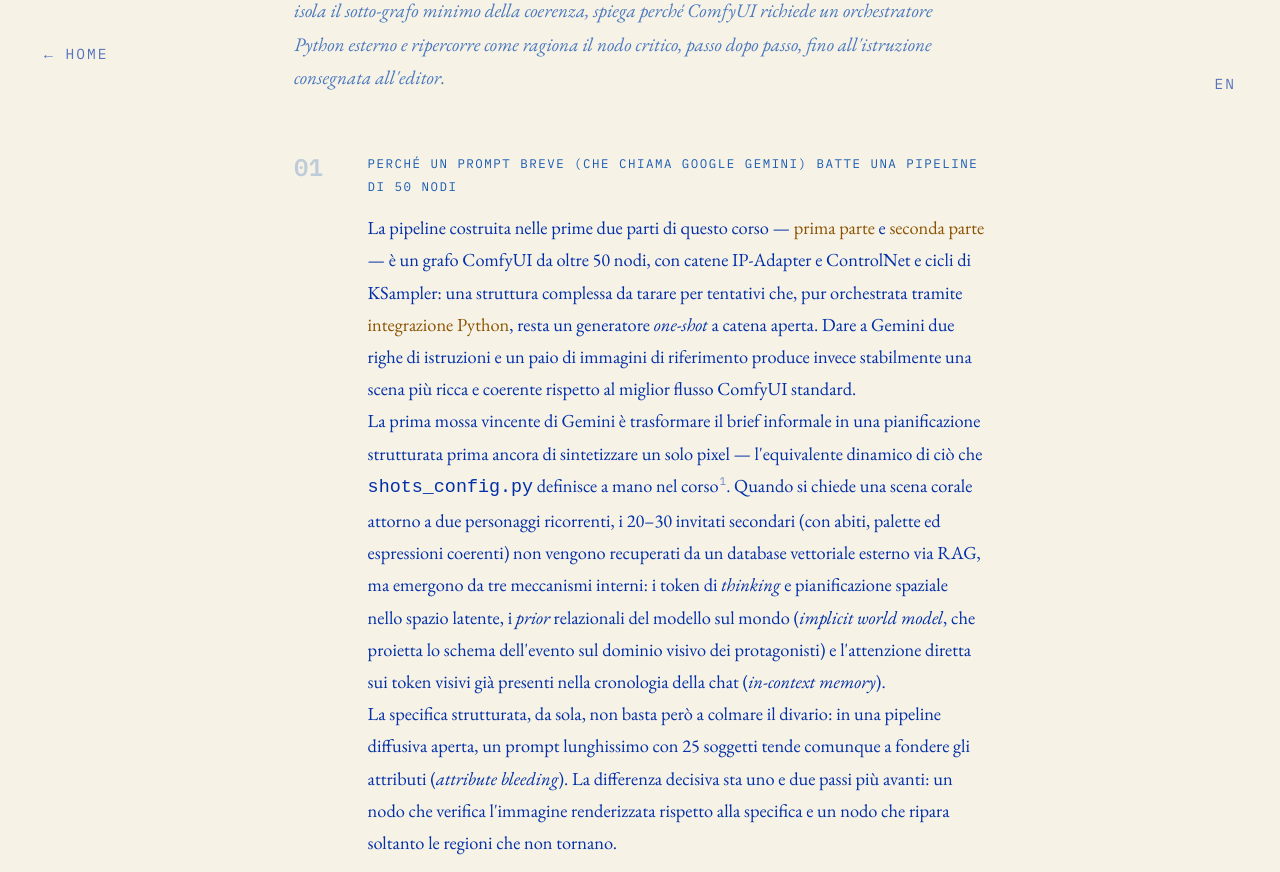
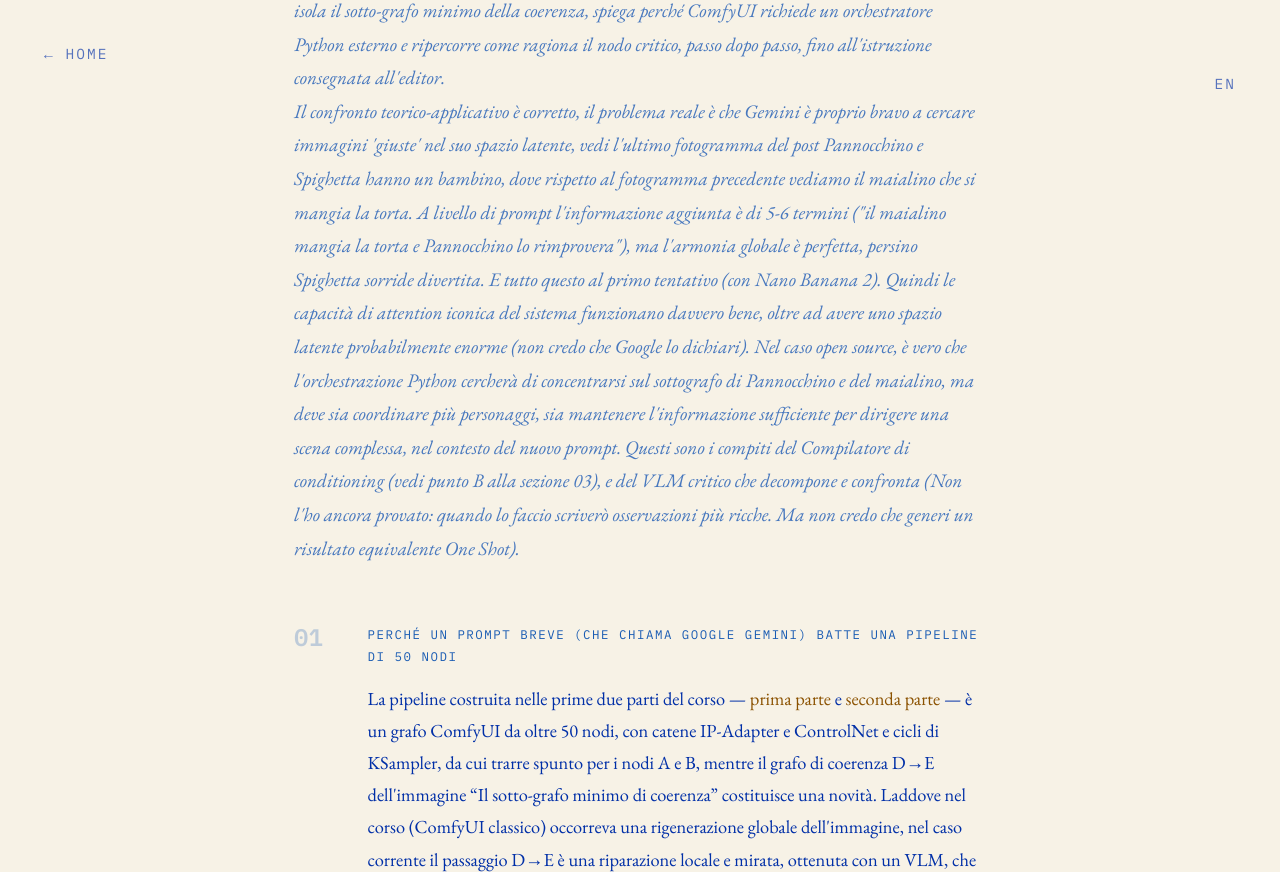
Before and after one commit to paoloalessandromarocco/storyline-engine, a plain HTML site: page post-confyui-confronto-gemini.html in a window 1280 px wide. Shown: the part 680-1552 px from the top of the page. Drawn offline with Linux system fonts and the light colour scheme.

Commit message:
Add Pannocchino/Spighetta example to the Gemini vs ComfyUI comparison (IT/EN)
Translate Paolo's new addendum paragraph (latent-space retrieval example
from the Pannocchino e Spighetta baby post, and the node-A/B vs D->E
distinction) into the English version. Also fixed a handful of typos
and inconsistent capitalization in the Italian (proprio, davvero,
concentrarsi, ComfyUI/Python casing, Spighetta/Pannocchino capitalization,
D->E arrow entity) while translating.

Co-Authored-By: Claude Sonnet 5 <noreply@anthropic.com>
Claude-Session: https://claude.ai/code/session_01JRcmtxgidLkJKA5xpBvSmM

```diff
--- a/post-confyui-confronto-gemini.html
+++ b/post-confyui-confronto-gemini.html
@@ -258,7 +258,8 @@
       </div>
 
       <p class="post-abstract-text">
-        Un prompt di due righe su Gemini batte spesso una pipeline ComfyUI da 50 nodi costruita a mano, soprattutto nelle scene complesse e corali. Il divario non dipende dalla lunghezza del testo, ma da due meccanismi che i modelli nativamente multimodali fondono in un unico passaggio interno: l'espansione del brief in una rappresentazione latente ad alta densità &mdash; dove dettagli impliciti e personaggi secondari emergono dai <em>prior</em> relazionali e dalla memoria di contesto, senza bisogno di un RAG esterno &mdash; e un ciclo chiuso in cui un livello critico verifica l'immagine rispetto a una specifica mentre un editor correttivo ripara solo ciò che non torna. Questo post ricostruisce quell'architettura come grafo aperto (nodi A&ndash;E) &mdash; mostrando come pianificazione strutturata e retrieval visivo compensino in open source ciò che Gemini fa nello spazio latente &mdash; isola il sotto-grafo minimo della coerenza, spiega perché ComfyUI richiede un orchestratore Python esterno e ripercorre come ragiona il nodo critico, passo dopo passo, fino all'istruzione consegnata all'editor.
+        Un prompt di due righe su Gemini batte spesso una pipeline ComfyUI da 50 nodi costruita a mano, soprattutto nelle scene complesse e corali. Il divario non dipende dalla lunghezza del testo, ma da due meccanismi che i modelli nativamente multimodali fondono in un unico passaggio interno: l'espansione del brief in una rappresentazione latente ad alta densità &mdash; dove dettagli impliciti e personaggi secondari emergono dai <em>prior</em> relazionali e dalla memoria di contesto, senza bisogno di un RAG esterno &mdash; e un ciclo chiuso in cui un livello critico verifica l'immagine rispetto a una specifica mentre un editor correttivo ripara solo ciò che non torna. Questo post ricostruisce quell'architettura come grafo aperto (nodi A&ndash;E) &mdash; mostrando come pianificazione strutturata e retrieval visivo compensino in open source ciò che Gemini fa nello spazio latente &mdash; isola il sotto-grafo minimo della coerenza, spiega perché ComfyUI richiede un orchestratore Python esterno e ripercorre come ragiona il nodo critico, passo dopo passo, fino all'istruzione consegnata all'editor. <br>
+		Il confronto teorico-applicativo è corretto, il problema reale è che Gemini è proprio bravo a cercare immagini 'giuste' nel suo spazio latente, vedi l'ultimo fotogramma del post <i>Pannocchino e Spighetta hanno un bambino</i>, dove rispetto al fotogramma precedente vediamo il maialino che si mangia la torta. A livello di prompt l'informazione aggiunta è di 5-6 termini ("il maialino mangia la torta e Pannocchino lo rimprovera"), ma l'armonia globale è perfetta, persino Spighetta sorride divertita. E tutto questo al primo tentativo (con Nano Banana 2). Quindi le capacità di attention iconica del sistema funzionano davvero bene, oltre ad avere uno spazio latente probabilmente enorme (non credo che Google lo dichiari). Nel caso open source, è vero che l'orchestrazione Python cercherà di concentrarsi sul sottografo di Pannocchino e del maialino, ma deve sia coordinare più personaggi, sia mantenere l'informazione sufficiente per dirigere una scena complessa, nel contesto del nuovo prompt. Questi sono i compiti del Compilatore di conditioning (vedi punto B alla sezione 03), e del VLM critico che decompone e confronta (Non l'ho ancora provato: quando lo faccio scriverò osservazioni più ricche. Ma non credo che generi un risultato equivalente One Shot).
       </p>
 
       <!-- ── CONTENTS: 01–02 ───────────────────────────────── -->
@@ -274,11 +275,11 @@
             </h3>
 
             <p class="post-text">
-              La pipeline costruita nelle prime due parti di questo corso &mdash; <a href="post-comfyui-modelli.html" class="about-link">prima parte</a> e <a href="post-comfyui-modelli2.html" class="about-link">seconda parte</a> &mdash; è un grafo ComfyUI da oltre 50 nodi, con catene IP-Adapter e ControlNet e cicli di KSampler: una struttura complessa da tarare per tentativi che, pur orchestrata tramite <a href="post-comfyui-python.html" class="about-link">integrazione Python</a>, resta un generatore <em>one-shot</em> a catena aperta. Dare a Gemini due righe di istruzioni e un paio di immagini di riferimento produce invece stabilmente una scena più ricca e coerente rispetto al miglior flusso ComfyUI standard.
+              La pipeline costruita nelle prime due parti del corso &mdash; <a href="post-comfyui-modelli.html" class="about-link">prima parte</a> e <a href="post-comfyui-modelli2.html" class="about-link">seconda parte</a> &mdash; è un grafo ComfyUI da oltre 50 nodi, con catene IP-Adapter e ControlNet e cicli di KSampler, da cui trarre spunto per i nodi A e B, mentre il grafo di coerenza D&rarr;E dell'immagine &ldquo;Il sotto-grafo minimo di coerenza&rdquo; costituisce una novità. Laddove nel corso (ComfyUI classico) occorreva una rigenerazione globale dell'immagine, nel caso corrente il passaggio D&rarr;E è una riparazione locale e mirata, ottenuta con un VLM, che non era presente nella versione base.
             </p>
 
             <p class="post-text">
-              La prima mossa vincente di Gemini è trasformare il brief informale in una pianificazione strutturata prima ancora di sintetizzare un solo pixel &mdash; l'equivalente dinamico di ciò che <code>shots_config.py</code> definisce a mano nel corso<sup class="fn-ref"><a href="#fn1" id="fnref1">1</a></sup>. Quando si chiede una scena corale attorno a due personaggi ricorrenti, i 20&ndash;30 invitati secondari (con abiti, palette ed espressioni coerenti) non vengono recuperati da un database vettoriale esterno via RAG, ma emergono da tre meccanismi interni: i token di <em>thinking</em> e pianificazione spaziale nello spazio latente, i <em>prior</em> relazionali del modello sul mondo (<em>implicit world model</em>, che proietta lo schema dell'evento sul dominio visivo dei protagonisti) e l'attenzione diretta sui token visivi già presenti nella cronologia della chat (<em>in-context memory</em>).
+              A differenza di ComfyUI, la prima mossa vincente di Gemini è trasformare il brief informale in una pianificazione strutturata prima ancora di sintetizzare un solo pixel &mdash; l'equivalente dinamico di ciò che <code>shots_config.py</code> definisce a mano nel corso<sup class="fn-ref"><a href="#fn1" id="fnref1">1</a></sup>. Quando si chiede una scena corale attorno a due personaggi ricorrenti, i 20&ndash;30 invitati secondari (con abiti, palette ed espressioni coerenti) non vengono recuperati da un database vettoriale esterno via RAG, ma emergono da tre meccanismi interni: i token di <em>thinking</em> e pianificazione spaziale nello spazio latente, i <em>prior</em> relazionali del modello sul mondo (<em>implicit world model</em>, che proietta lo schema dell'evento sul dominio visivo dei protagonisti) e l'attenzione diretta sui token visivi già presenti nella cronologia della chat (<em>in-context memory</em>).
             </p>
 
             <p class="post-text">
```
Also changed, not shown: en/post-confyui-confronto-gemini.html (+3 -2 lines).
